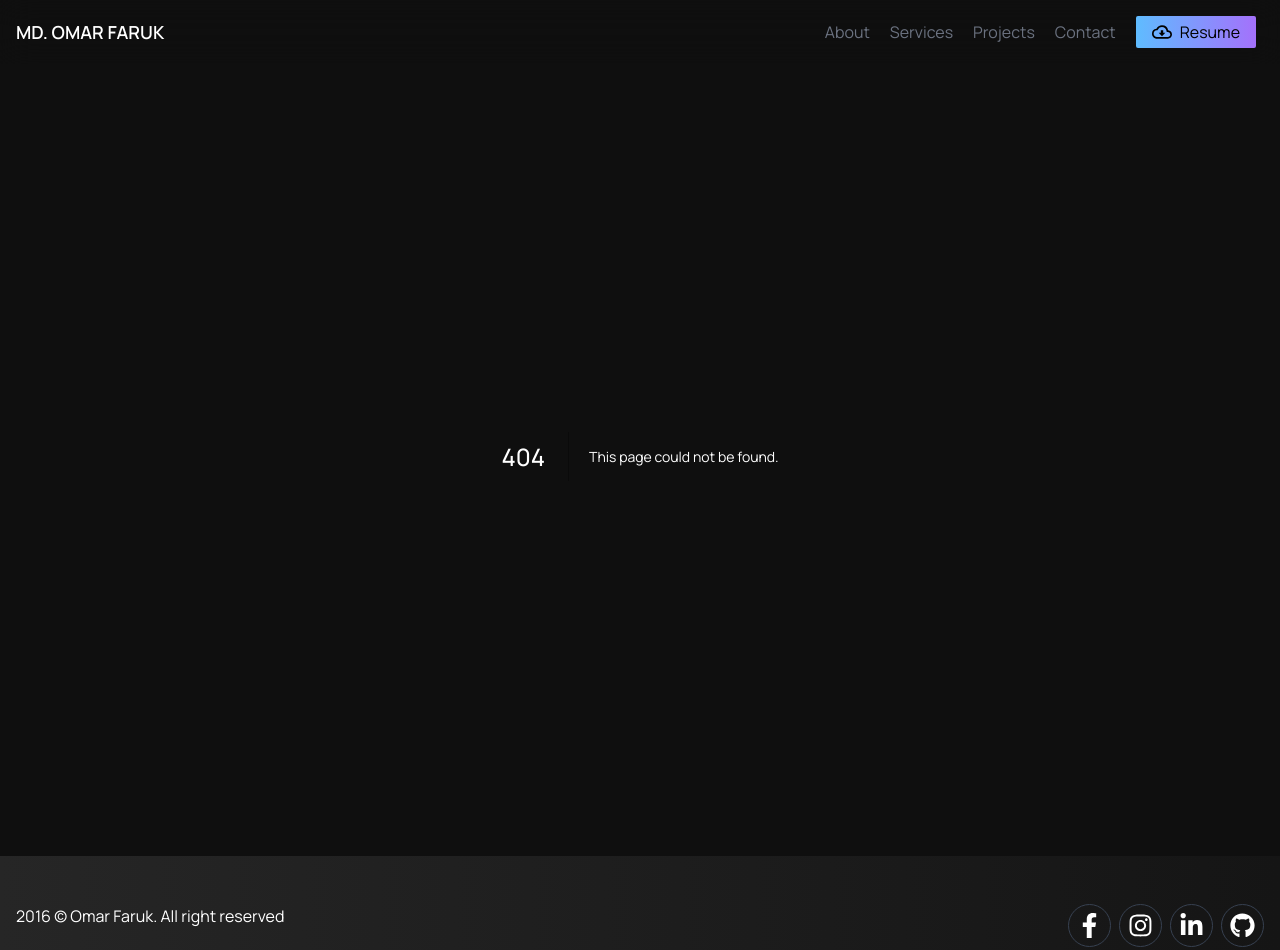
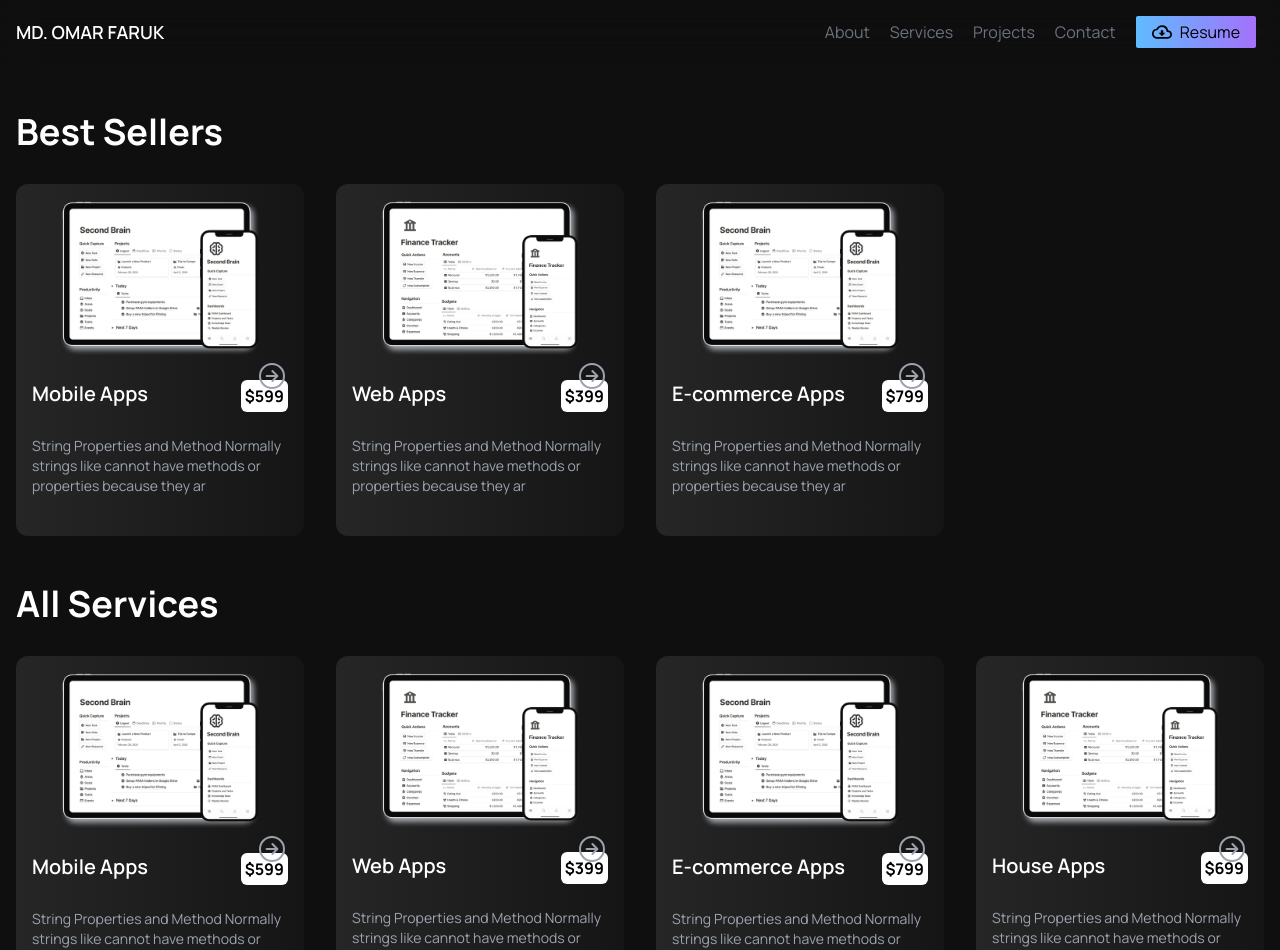
Before and after one commit to Omarfaruk05/my-portfolio-2.0, a Next.js app: page /services in a window 1280 px wide. Before the commit this address had no page. Shown: the top 950 px of the page. Built offline with nearby package versions, Linux system fonts and the light colour scheme.

Commit message:
[Done]Services Page

```diff
--- a/src/app/page.tsx
+++ b/src/app/page.tsx
@@ -15,7 +15,7 @@ import TalkTogether from "@/components/ui/TalkTogether";
 export default function Home() {
   return (
     <Container>
-      <section className="px-4 py-2 grid gap-5 grid-cols-1 md:grid-cols-2">
+      <section className="px-4 pt-12 pb-2 grid gap-5 grid-cols-1 md:grid-cols-2">
         <MyInfo />
         <ProjectsAndServices />
       </section>
--- /dev/null
+++ b/src/app/services/page.tsx
@@ -0,0 +1,106 @@
+import Container from "@/components/shared/Container"
+import Cart from "@/components/ui/Cart"
+import Image from "next/image"
+import service1 from "../../assects/services/service-cover-1.51ae52045d81c6b97826 (1).webp"
+import service2 from "../../assects/services/service-cover-2.f52e1f17d75e11264ede (1).webp"
+const ServicesPage = () => {
+    return (<Container>
+        <div className="mt-12 mx-2 my-2">
+            <h1 className="text-4xl font-bold my-8">Best Sellers</h1>
+            <div className="grid grid-cols-1 sm:grid-cols-2 md:grid-cols-3 lg:grid-cols-4 gap-8">
+                <Cart>
+                    <div className="mx-auto">
+                        <Image width={200} height={150} src={service1} alt="services_photo" />
+                    </div>
+                    <div>
+                        <div className="flex justify-between">
+                            <h3 className="text-xl font-semibold">Mobile Apps</h3>
+                            <button className="bg-white text-black rounded-md p-1 font-bold">$599</button>
+                        </div>
+                        <p className= "my-6 text-sm text-gray-400">String Properties and Method Normally strings like cannot have methods or properties because they ar</p>
+                    </div>
+                </Cart>
+                <Cart>
+                    <div className="mx-auto">
+                        <Image width={200} height={150} src={service2} alt="services_photo" />
+                    </div>
+                    <div>
+                        <div className="flex justify-between">
+                            <h3 className="text-xl font-semibold">Web Apps</h3>
+                            <button className="bg-white text-black rounded-md p-1 font-bold">$399</button>
+                        </div>
+                        <p className= "my-6 text-sm text-gray-400">String Properties and Method Normally strings like cannot have methods or properties because they ar</p>
+                    </div>
+                </Cart>
+                <Cart>
+                    <div className="mx-auto">
+                        <Image width={200} height={150} src={service1} alt="services_photo" />
+                    </div>
+                    <div>
+                        <div className="flex justify-between">
+                            <h3 className="text-xl font-semibold">E-commerce Apps</h3>
+                            <button className="bg-white text-black rounded-md p-1 font-bold">$799</button>
+                        </div>
+                        <p className="my-6 text-sm text-gray-400">String Properties and Method Normally strings like cannot have methods or properties because they ar</p>
+                    </div>
+                </Cart>
+            </div>
+        </div>
+        <div className="mt-12 mx-2 my-2">
+            <h1 className="text-4xl font-bold my-8">All Services</h1>
+            <div className="grid grid-cols-1 sm:grid-cols-2 md:grid-cols-3 lg:grid-cols-4 gap-8">
+                <Cart>
+                    <div className="mx-auto">
+                        <Image width={200} height={150} src={service1} alt="services_photo" />
+                    </div>
+                    <div>
+                        <div className="flex justify-between">
+                            <h3 className="text-xl font-semibold">Mobile Apps</h3>
+                            <button className="bg-white text-black rounded-md p-1 font-bold">$599</button>
+                        </div>
+                        <p className= "my-6 text-sm text-gray-400">String Properties and Method Normally strings like cannot have methods or properties because they ar</p>
+                    </div>
+                </Cart>
+                <Cart>
+                    <div className="mx-auto">
+                        <Image width={200} height={150} src={service2} alt="services_photo" />
+                    </div>
+                    <div>
+                        <div className="flex justify-between">
+                            <h3 className="text-xl font-semibold">Web Apps</h3>
+                            <button className="bg-white text-black rounded-md p-1 font-bold">$399</button>
+                        </div>
+                        <p className= "my-6 text-sm text-gray-400">String Properties and Method Normally strings like cannot have methods or properties because they ar</p>
+                    </div>
+                </Cart>
+                <Cart>
+                    <div className="mx-auto">
+                        <Image width={200} height={150} src={service1} alt="services_photo" />
+                    </div>
+                    <div>
+                        <div className="flex justify-between">
+                            <h3 className="text-xl font-semibold">E-commerce Apps</h3>
+                            <button className="bg-white text-black rounded-md p-1 font-bold">$799</button>
+                        </div>
+                        <p className="my-6 text-sm text-gray-400">String Properties and Method Normally strings like cannot have methods or properties because they ar</p>
+                    </div>
+                </Cart>
+                <Cart>
+                    <div className="mx-auto">
+                        <Image width={200} height={150} src={service2} alt="services_photo" />
+                    </div>
+                    <div>
+                        <div className="flex gap-2 justify-between">
+                            <h3 className="text-xl font-semibold">House Apps</h3>
+                            <button className="bg-white text-black rounded-md p-1 font-bold">$699</button>
+                        </div>
+                        <p className= "my-6 text-sm text-gray-400">String Properties and Method Normally strings like cannot have methods or properties because they ar</p>
+                    </div>
+                </Cart>
+            </div>
+        </div>
+    </Container>)
+}
+
+
+export default ServicesPage
--- a/src/components/shared/Links.tsx
+++ b/src/components/shared/Links.tsx
@@ -9,28 +9,28 @@ const Links = () => {
   return (
     <div className="flex gap-2">
       <a
-        className="border border-gray-700 rounded-full p-2 hover:bg-gradient-to-r from-[#5FBCFF] to-[#A471FB] hover:text-blue-700"
+        className="border h-fit w-fit border-gray-700 rounded-full p-2 hover:bg-gradient-to-r from-[#5FBCFF] to-[#A471FB] hover:text-blue-700"
         href="https://www.facebook.com/profile.php?id=100023919873768"
         target="_black"
       >
         <FaFacebookF size={25} />
       </a>
       <a
-        className="border border-gray-700 rounded-full p-2 hover:bg-gradient-to-r from-[#5FBCFF] to-[#A471FB] hover:text-red-600"
+        className="border h-fit w-fit border-gray-700 rounded-full p-2 hover:bg-gradient-to-r from-[#5FBCFF] to-[#A471FB] hover:text-red-600"
         href="https://www.instagram.com/omarfaruk0005/"
         target="_black"
       >
         <FaInstagram size={25} />
       </a>
       <a
-        className="border border-gray-700 rounded-full p-2 hover:bg-gradient-to-r from-[#5FBCFF] to-[#A471FB] hover:text-blue-700"
+        className="border h-fit w-fit border-gray-700 rounded-full p-2 hover:bg-gradient-to-r from-[#5FBCFF] to-[#A471FB] hover:text-blue-700"
         href="https://www.linkedin.com/in/md-omar-faruk05"
         target="_black"
       >
         <FaLinkedinIn size={25} />
       </a>
       <a
-        className="border border-gray-700 rounded-full p-2 hover:bg-gradient-to-r from-[#5FBCFF] to-[#A471FB] hover:text-black"
+        className="border h-fit w-fit border-gray-700 rounded-full p-2 hover:bg-gradient-to-r from-[#5FBCFF] to-[#A471FB] hover:text-black"
         href="https://github.com/Omarfaruk05"
         target="_blank"
       >
--- a/src/components/shared/NavigationButton.tsx
+++ b/src/components/shared/NavigationButton.tsx
@@ -1,11 +1,9 @@
-import Image from "next/image";
-import navigationBtn from "../../assects/NavigationBtn.svg";
 import { IoArrowForwardCircleOutline } from "react-icons/io5";
 
 const NavigationButton = () => {
   return (
     <div>
-      <IoArrowForwardCircleOutline className="w-8 h-8 text-gray-400 hover:text-blue-500" />
+      <IoArrowForwardCircleOutline className="w-8 h-8 text-gray-400 hover:text-white" />
     </div>
   );
 };
--- a/src/components/ui/SkillsChart.tsx
+++ b/src/components/ui/SkillsChart.tsx
@@ -57,7 +57,7 @@ const SkillsChart = () => {
   ];
   return (
     <Cart>
-      <div className="w-96 h-96 mx-auto">
+      <div className="md:w-96 md:h-96 mx-auto">
         <PolarArea
           data={{
             labels: data?.map((data) => data.label),
```
Also changed, not shown: src/assects/services/service-cover-1.51ae52045d81c6b97826 (1).webp (added), src/assects/services/service-cover-2.f52e1f17d75e11264ede (1).webp (added).
